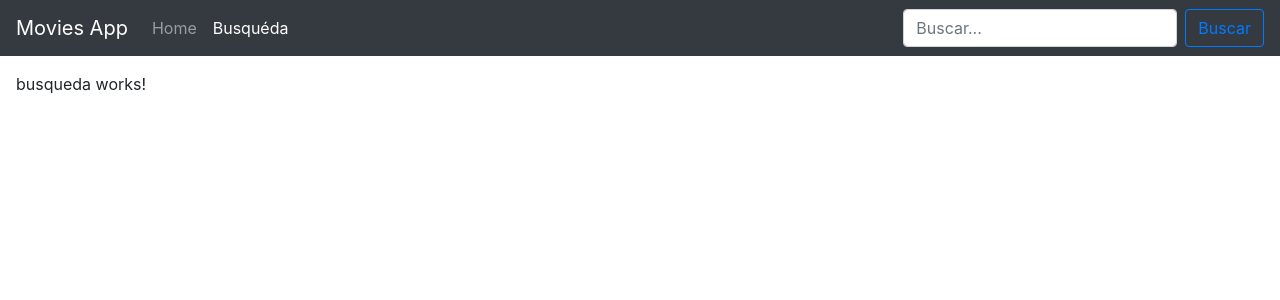
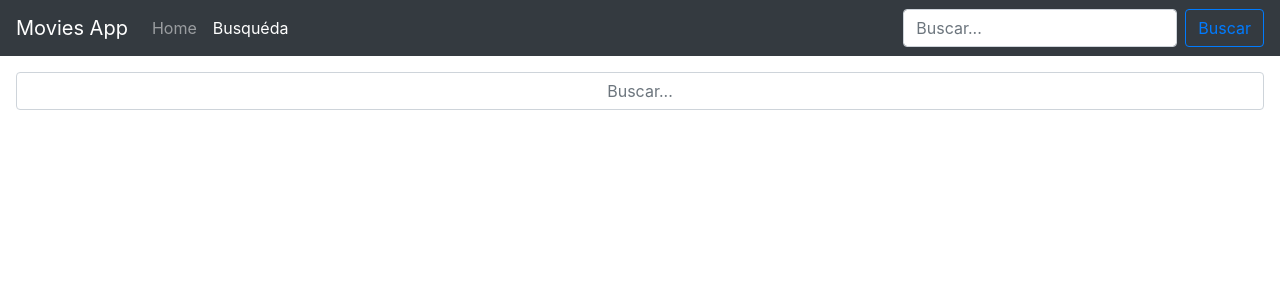
Before and after one commit to Juxn89/angular8_MoviesApp, an Angular app: page /busqueda in a window 1280 px wide. Shown: the top 300 px of the page. Built offline with nearby package versions, Linux system fonts and the light colour scheme.

Commit message:
Implementación de la busquéda de películas.

```diff
--- a/src/app/components/busqueda/busqueda.component.html
+++ b/src/app/components/busqueda/busqueda.component.html
@@ -1 +1,8 @@
-<p>busqueda works!</p>
+<div class="row">
+    <div class="col-md-12">
+        <input type="text" name="txtBuscar" id="txtBuscar" class="form-control text-center" placeholder="Buscar..." #terminoBusqueda (keydown.enter)="buscarPelicula(terminoBusqueda.value)" />
+    </div>
+</div>
+<div class="row m-3">
+    <app-tarjeta-peli [lstPeliculas]='lstPeliculas'></app-tarjeta-peli>
+</div>
--- a/src/app/components/busqueda/busqueda.component.ts
+++ b/src/app/components/busqueda/busqueda.component.ts
@@ -1,4 +1,5 @@
 import { Component, OnInit } from '@angular/core';
+import { PeliculasService } from '../../services/peliculas.service';
 
 @Component({
   selector: 'app-busqueda',
@@ -7,9 +8,13 @@ import { Component, OnInit } from '@angular/core';
 })
 export class BusquedaComponent implements OnInit {
 
-  constructor() { }
+  lstPeliculas: PeliculaModel[] = [];
+  constructor(private peliculaServices: PeliculasService) { }
 
   ngOnInit() {
   }
 
+  buscarPelicula(sBuscar: string) {
+    this.lstPeliculas = this.peliculaServices.buscarPelicula(sBuscar);
+  }
 }
--- a/src/app/components/pelicula/pelicula.component.html
+++ b/src/app/components/pelicula/pelicula.component.html
@@ -14,6 +14,7 @@
 
                     <h6><b>Popularidad:</b> <span class="badge badge-primary">{{ nPopularidad }}</span></h6>
                     <h6><b>Voto promedio:</b> <span class="badge badge-primary">{{ nPromedio }}</span></h6>
+                    <button type="button" class="btn btn-outline-danger" (click)="Regresar()">Regresar...</button>
                 </div>
             </div>
         </div>
--- a/src/app/components/pelicula/pelicula.component.ts
+++ b/src/app/components/pelicula/pelicula.component.ts
@@ -1,5 +1,5 @@
 import { Component, OnInit } from '@angular/core';
-import { ActivatedRoute } from '@angular/router';
+import { ActivatedRoute, Router } from '@angular/router';
 import { PeliculasService } from '../../services/peliculas.service';
 
 @Component({
@@ -17,7 +17,8 @@ export class PeliculaComponent implements OnInit {
   nPromedio: number = 0;
   sImagenURL: string = 'https://image.tmdb.org/t/p/w500_and_h282_face';
 
-  constructor(private router: ActivatedRoute, private pelicuaServices: PeliculasService) {
+  constructor(private router: ActivatedRoute,
+              private pelicuaServices: PeliculasService) {
     router.params.subscribe(p => {
       this.id = p['id'];
     });
@@ -34,4 +35,7 @@ export class PeliculaComponent implements OnInit {
   ngOnInit() {
   }
 
+  Regresar() {
+    console.log( this.router );
+  }
 }
--- a/src/app/services/peliculas.service.ts
+++ b/src/app/services/peliculas.service.ts
@@ -25,9 +25,16 @@ export class PeliculasService {
     return this.http.jsonp(url, 'callback');
   }
 
-  buscarPelicula(texto: string) {
-    const url = `${this.urlMovieDB}/searc/movie?query=${texto}&sort_by=popularity.desc&api_key=${this.apiKey}&language=es`;
-    return this.http.jsonp(url, 'callback');
+  buscarPelicula(texto: string): PeliculaModel[] {
+    let lstPeliculas: PeliculaModel[] = [];
+    const url = `${this.urlMovieDB}/search/movie?query=${texto}&sort_by=popularity.desc&api_key=${this.apiKey}&language=es`;
+
+    this.http.get(url).subscribe(response => {
+      response.results.forEach(e => {
+        lstPeliculas.push({ id: e.id, nombre: e.title, descripcion: e.overview, urlImg: e.backdrop_path });
+      });
+    });
+    return lstPeliculas;
   }
 
   // MIS METODOS
@@ -38,7 +45,7 @@ export class PeliculasService {
     const url = `${this.urlMovieDB}/discover/movie?primary_release_date.gte=2019-10-02&primary_release_date.lte=2019-10-09&api_key=${this.apiKey}&language=es&page=1`;
     this.http.jsonp(url, 'callback').subscribe(response => {
       response.results.forEach(e => {
-        lstCatelera.push({ nombre: e.title, descripcion: e.overview, urlImg: e.backdrop_path });
+        lstCatelera.push({ id: e.id, nombre: e.title, descripcion: e.overview, urlImg: e.backdrop_path });
       });
     });
     return lstCatelera;
@@ -51,7 +58,7 @@ export class PeliculasService {
     const url = `${this.urlMovieDB}/discover/movie?sort_by=popularity.desc&api_key=${this.apiKey}&language=es&page=1`;
     this.http.jsonp(url, 'callback').subscribe(response => {
       response.results.forEach(e => {
-        lstCatelera.push({ nombre: e.title, descripcion: e.overview, urlImg: e.backdrop_path });
+        lstCatelera.push({ id: e.id, nombre: e.title, descripcion: e.overview, urlImg: e.backdrop_path });
       });
     });
     return lstCatelera;
```
